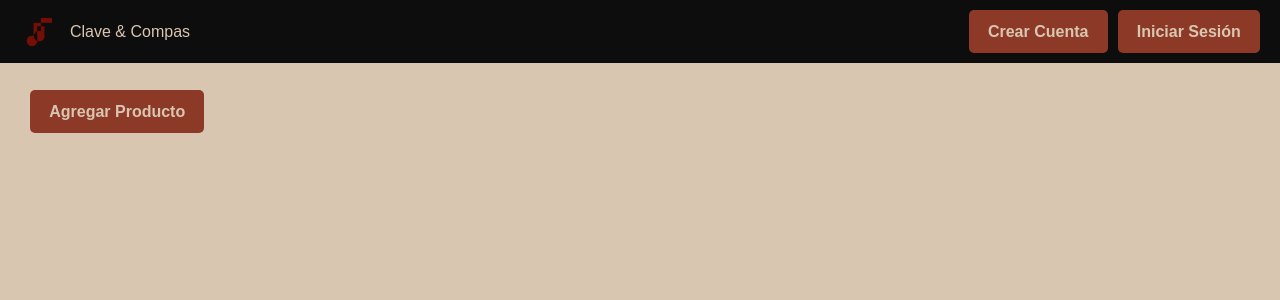
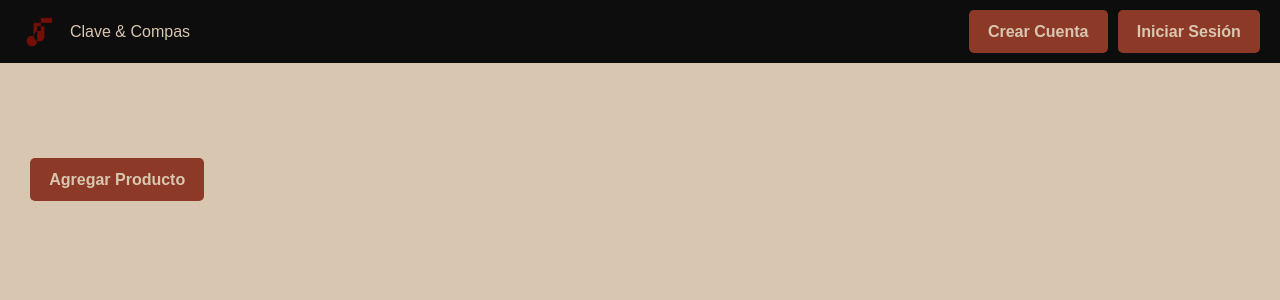
Before and after one commit to ClaReMa7/FrontendIntegratorProject, a React (Vite) app: page /register in a window 1280 px wide. Shown: the top 300 px of the page. Built offline with nearby package versions, Linux system fonts and the light colour scheme; no server answers.

Commit message:
Organizando import de bootstrap para produccion

```diff
--- a/src/App.jsx
+++ b/src/App.jsx
@@ -10,7 +10,7 @@ import "bootstrap/dist/css/bootstrap.min.css";
 import 'bootstrap/dist/js/bootstrap.bundle.min.js';
 import "./styles/styles.css"; // Ajusta la ruta si es necesario
 import "./styles/custom.css";
-import "./App.css";
+//import "./App.css";
 import "./styles/Button.css";
 
 export const App = () => {
--- a/src/main.jsx
+++ b/src/main.jsx
@@ -7,6 +7,7 @@ import 'bootstrap/dist/js/bootstrap.bundle.min.js';
 import "./index.css";
 import "./styles/custom.css";
 import "./styles/styles.css";
+import "./styles/Button.css";
 
 ReactDOM.createRoot(document.getElementById("root")).render(
   <React.StrictMode>
--- a/src/styles/Button.css
+++ b/src/styles/Button.css
@@ -1,9 +1,9 @@
 
 .add-button {
-    position: absolute;
-    top: 40px;
-    padding: 30px;
-    margin-top: 20px;
+    position: absolute !important;
+    top: 3rem !important;
+    padding: 30px !important;
+    margin-top: 5rem !important;
 }
 
 .custom-button {
```
